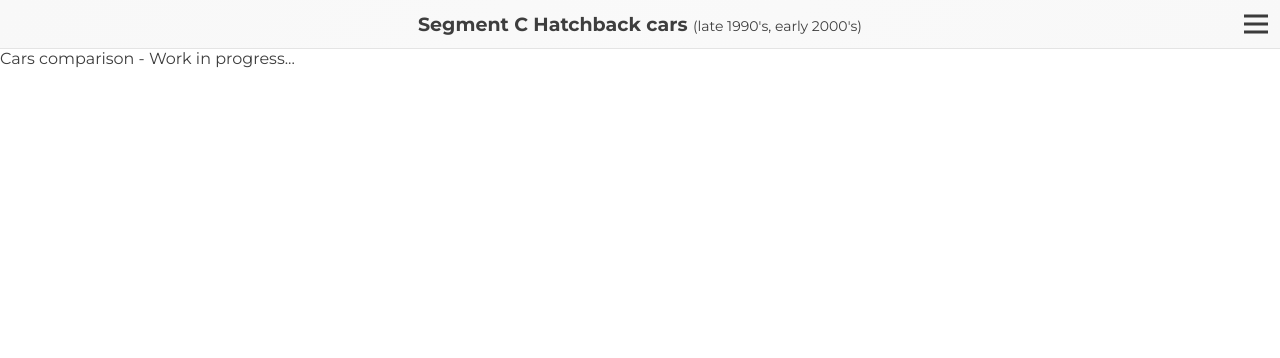
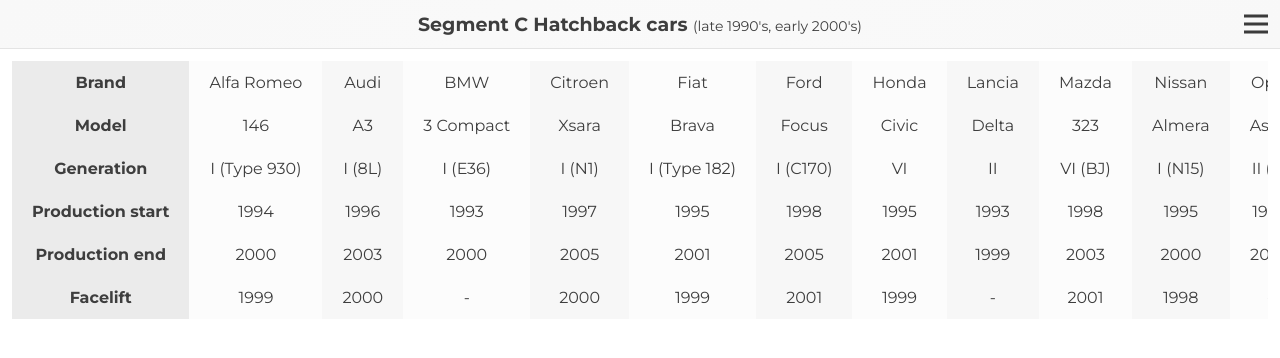
Before and after one commit to writecleancode/compact-cars, a React (Vite) app: page /cars-comparison in a window 1280 px wide. Shown: the top 358 px of the page. Built offline with nearby package versions, Linux system fonts and the light colour scheme.

Commit message:
added styles for CarComparison component (temporarily styles completed only for vw=320px)

```diff
--- a/src/assets/styles/GlobalStyle.tsx
+++ b/src/assets/styles/GlobalStyle.tsx
@@ -14,10 +14,10 @@
     }
 
     body {
+        position: relative;
         color: #3e3e3e;
         font-size: 1.6rem;
         font-family: 'Montserrat', sans-serif;
-        position: relative;
 
         &.preventScroll {
             overflow-y: hidden;
--- a/src/views/CarComparison/CarComparison.styles.ts
+++ b/src/views/CarComparison/CarComparison.styles.ts
@@ -0,0 +1,37 @@
+import styled from 'styled-components';
+
+export const Wrapper = styled.div`
+	padding: 1.2rem;
+`;
+
+export const TableWrapper = styled.div`
+	overflow-y: scroll;
+`;
+
+export const StyledTable = styled.table`
+	white-space: nowrap;
+
+	th {
+		background-color: rgba(0, 0, 0, 0.08);
+	}
+
+	td:nth-of-type(2n - 1) {
+		background-color: rgba(0, 0, 0, 0.01);
+	}
+
+	td:nth-of-type(2n) {
+		background-color: rgba(0, 0, 0, 0.03);
+	}
+
+	td,
+	th {
+		padding: 1.2rem 2rem;
+		text-align: center;
+	}
+`;
+
+export const StyledParagraph = styled.p`
+	margin-top: 7.2rem;
+	font-size: 1.8rem;
+	text-align: center;
+`;
--- a/src/views/CarComparison/CarComparison.tsx
+++ b/src/views/CarComparison/CarComparison.tsx
@@ -1,3 +1,57 @@
+import { useOutletContext } from 'react-router-dom';
+import { StyledParagraph, StyledTable, TableWrapper, Wrapper } from './CarComparison.styles';
+
 export const CarComparison = () => {
-    return (<div>Cars comparison - Work in progress...</div>)
+	const cars = useOutletContext();
+
+	return (
+		<Wrapper>
+			{cars.some(car => !car.isCompared) ? (
+				<TableWrapper>
+					<StyledTable>
+						<tbody>
+							<tr>
+								<th>Brand</th>
+								{cars.map(car => (
+									<td key={car.id}>{car.brand}</td>
+								))}
+							</tr>
+							<tr>
+								<th>Model</th>
+								{cars.map(car => (
+									<td key={car.id}>{car.model}</td>
+								))}
+							</tr>
+							<tr>
+								<th>Generation</th>
+								{cars.map(car => (
+									<td key={car.id}>{car.generation}</td>
+								))}
+							</tr>
+							<tr>
+								<th>Production start</th>
+								{cars.map(car => (
+									<td key={car.id}>{car.productionStartYear}</td>
+								))}
+							</tr>
+							<tr>
+								<th>Production end</th>
+								{cars.map(car => (
+									<td key={car.id}>{car.productionEndYear}</td>
+								))}
+							</tr>
+							<tr>
+								<th>Facelift</th>
+								{cars.map(car => (
+									<td key={car.id}>{car.facelift}</td>
+								))}
+							</tr>
+						</tbody>
+					</StyledTable>
+				</TableWrapper>
+			) : (
+				<StyledParagraph>Add cars to compare...</StyledParagraph>
+			)}
+		</Wrapper>
+	);
 };
--- a/src/views/Root.tsx
+++ b/src/views/Root.tsx
@@ -4,6 +4,7 @@
 import { MainTemplate } from 'src/components/templates/MainTemplate/MainTemplate';
 import { Header } from 'src/components/atoms/Header/Header';
 import { NavBar } from 'src/components/organisms/NavBar/NavBar';
+import { cars } from 'src/data/cars';
 
 export const Root = () => {
 	const currentRoute = useLocation();
@@ -28,7 +29,7 @@
 				<Header isNavActive={isNavActive} handleMobileNav={handleMobileNav} />
 				<NavBar isNavActive={isNavActive} closeMobileNav={closeMobileNav} />
 			</MainTemplate>
-			<Outlet />
+			<Outlet context={cars} />
 		</div>
 	);
 };
```
